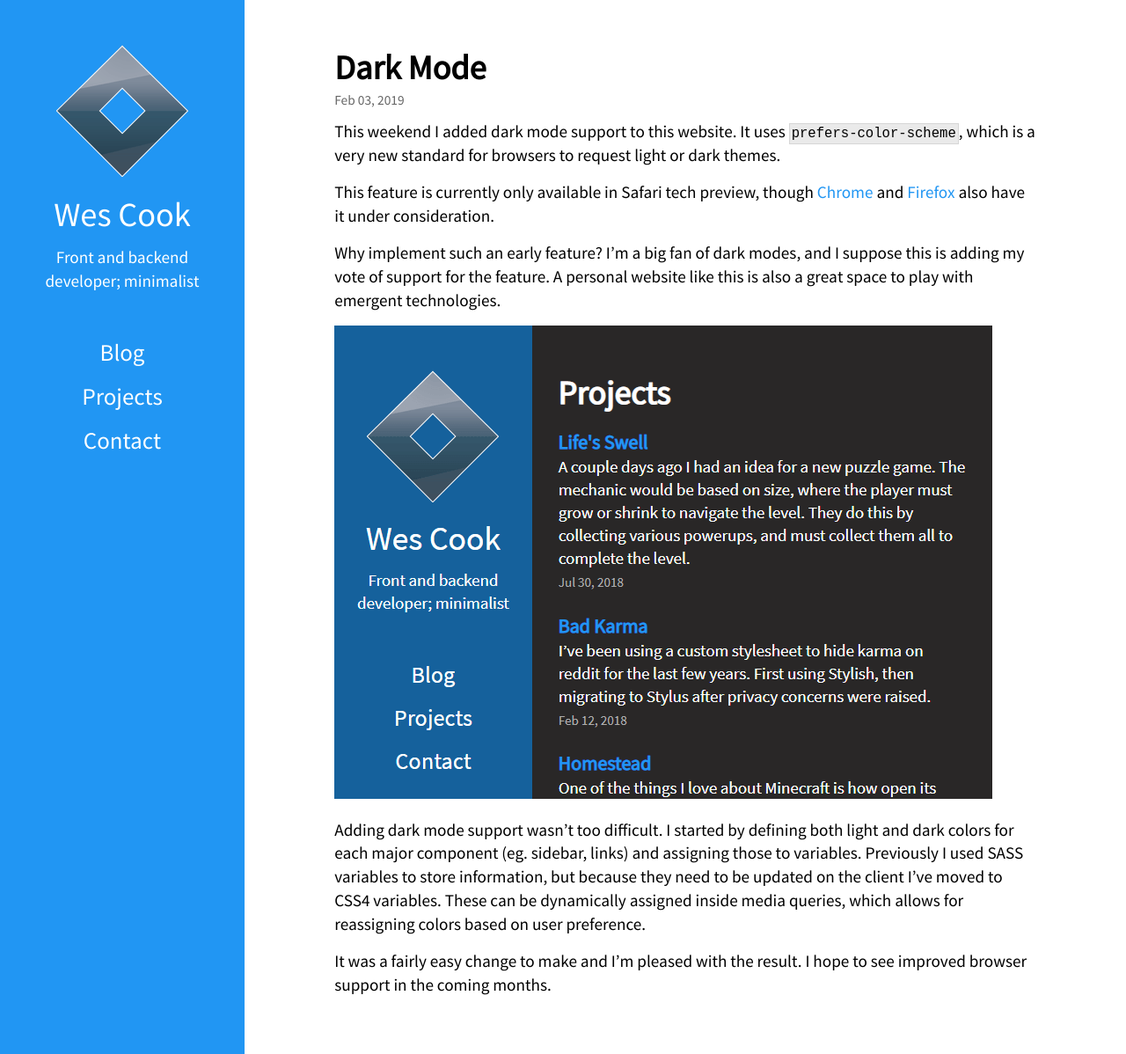
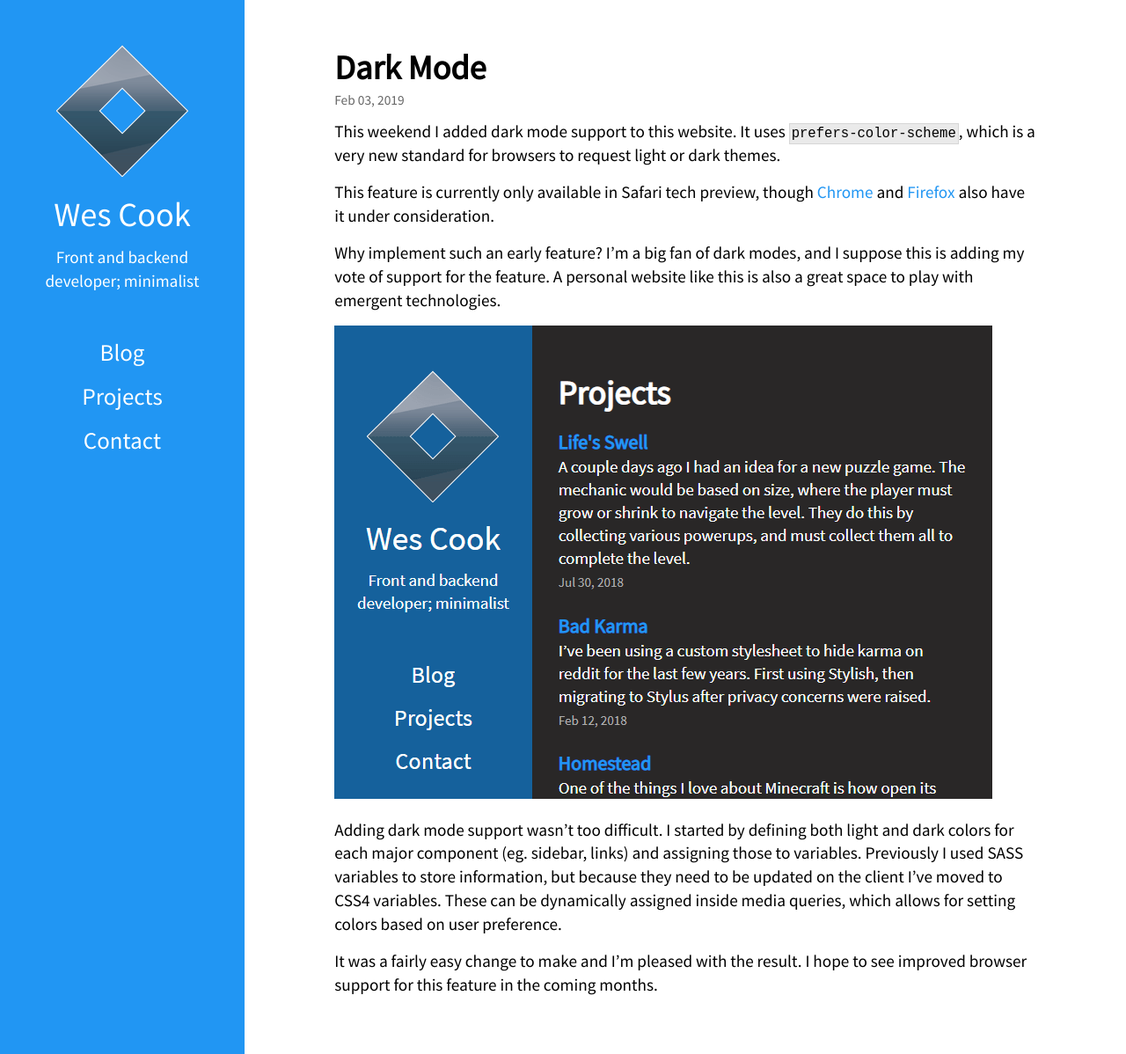
Before and after one commit to WesCook/wescook.github.io, a Jekyll site: the page built from blog/_posts/2019-02-03-dark-mode.md, in a window 1280 px wide. Shown: the whole page at 88% size. Built offline with Jekyll 4.4.1, drawn with Linux system fonts in a browser that asks for light colours.

Commit message:
Grammar fix

```diff
--- a/blog/_posts/2019-02-03-dark-mode.md
+++ b/blog/_posts/2019-02-03-dark-mode.md
@@ -11,6 +11,6 @@
 
 ![Dark Mode](/img/dark-mode.png)
 
-Adding dark mode support wasn't too difficult.  I started by defining both light and dark colors for each major component (eg. sidebar, links) and assigning those to variables.  Previously I used SASS variables to store information, but because they need to be updated on the client I've moved to CSS4 variables.  These can be dynamically assigned inside media queries, which allows for reassigning colors based on user preference.
+Adding dark mode support wasn't too difficult.  I started by defining both light and dark colors for each major component (eg. sidebar, links) and assigning those to variables.  Previously I used SASS variables to store information, but because they need to be updated on the client I've moved to CSS4 variables.  These can be dynamically assigned inside media queries, which allows for setting colors based on user preference.
 
-It was a fairly easy change to make and I'm pleased with the result.  I hope to see improved browser support in the coming months.
+It was a fairly easy change to make and I'm pleased with the result.  I hope to see improved browser support for this feature in the coming months.
```
